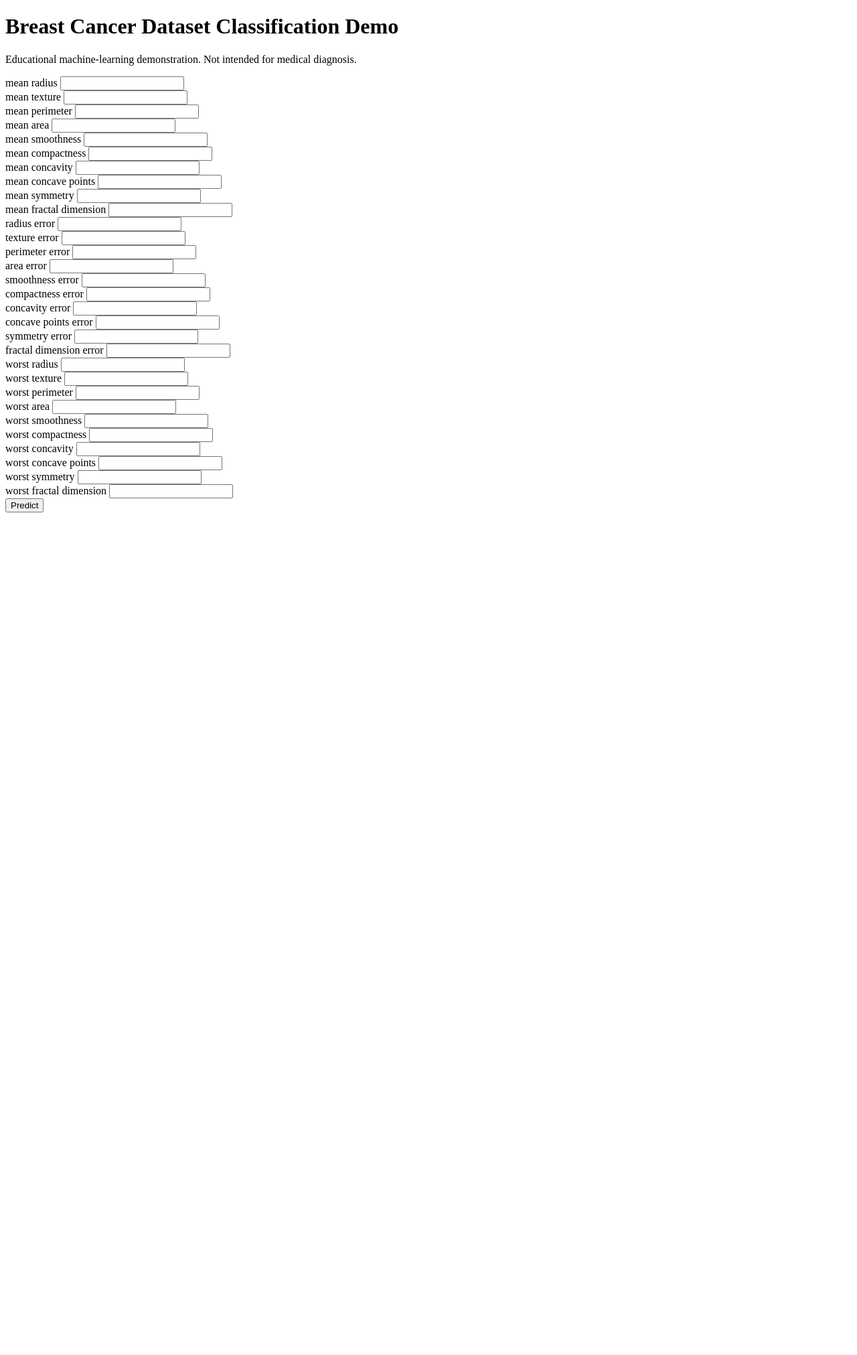
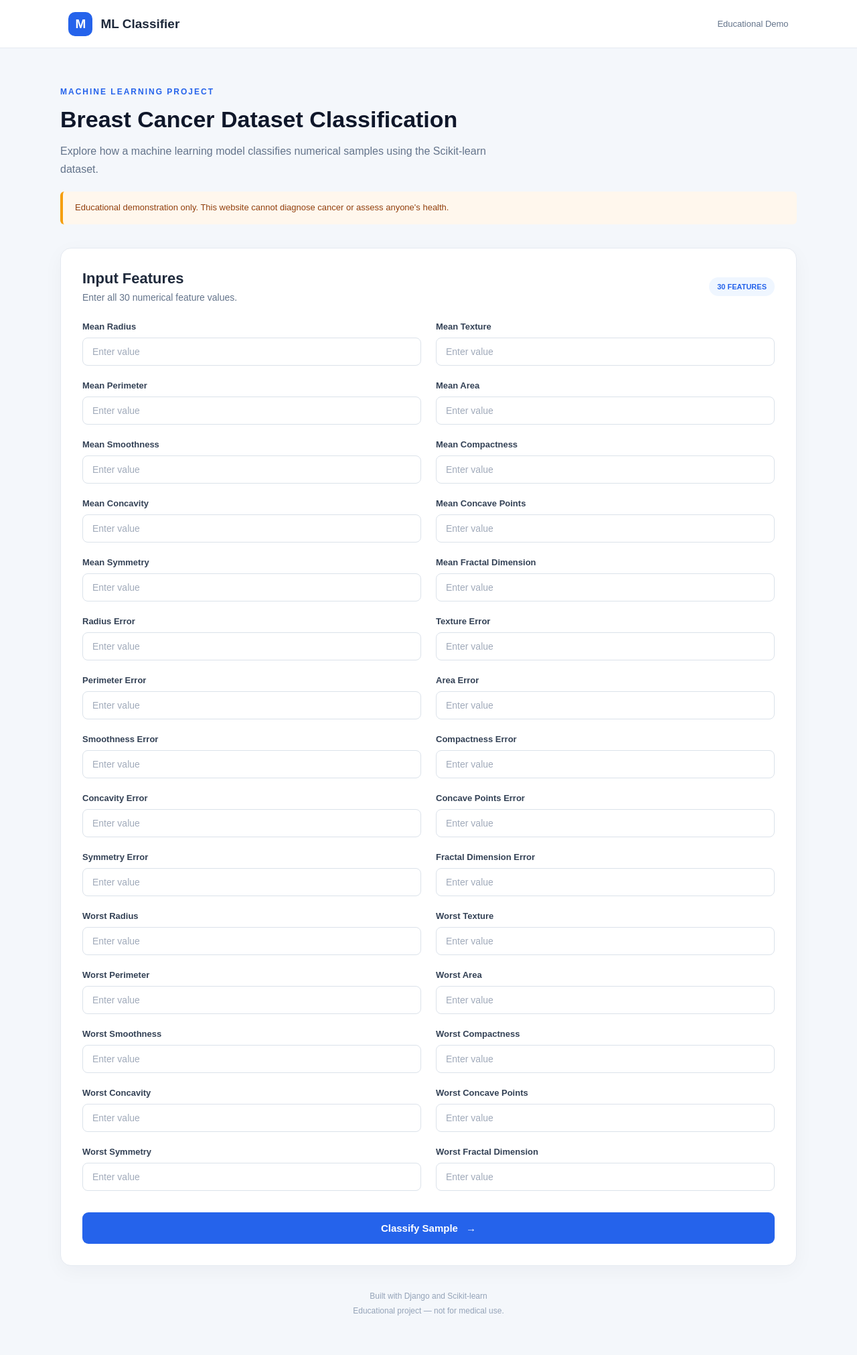
Before and after one commit to AryaShresthaAlphZer0/BreastCancerPredictor, a Django app: page / in a window 1280 px wide. Shown: the whole page at 67% size. Before the commit the page ends 765 px from the top, so only its background shows below. Run offline with Django 5.2, Linux system fonts and the light colour scheme; parts of the project's set-up code (start-up, migrations or seed data) failed here and were passed over.

Commit message:
CSS of the porject

```diff
--- /dev/null
+++ b/BreastCancerPredictor/app/static/predictor/style.css
@@ -0,0 +1,284 @@
+
+/* General reset */
+* {
+    margin: 0;
+    padding: 0;
+    box-sizing: border-box;
+}
+
+body {
+    font-family: Arial, Helvetica, sans-serif;
+    background: #f4f7fb;
+    color: #1e293b;
+    min-height: 100vh;
+}
+
+/* Navbar */
+.navbar {
+    height: 72px;
+    background: #ffffff;
+    border-bottom: 1px solid #e5eaf1;
+
+    display: flex;
+    align-items: center;
+    justify-content: space-between;
+
+    padding: 0 8%;
+}
+
+.brand {
+    display: flex;
+    align-items: center;
+    gap: 12px;
+
+    font-size: 19px;
+    font-weight: 700;
+}
+
+.brand-icon {
+    width: 36px;
+    height: 36px;
+    background: #2563eb;
+    color: white;
+
+    display: grid;
+    place-items: center;
+
+    border-radius: 10px;
+}
+
+.nav-label {
+    color: #64748b;
+    font-size: 13px;
+}
+
+/* Main container */
+.container {
+    max-width: 1100px;
+    width: 90%;
+    margin: 55px auto;
+}
+
+/* Hero section */
+.hero {
+    margin-bottom: 35px;
+}
+
+.eyebrow {
+    color: #2563eb;
+    font-size: 12px;
+    font-weight: bold;
+    letter-spacing: 2px;
+}
+
+.hero h1 {
+    font-size: 34px;
+    margin: 14px 0;
+    color: #0f172a;
+}
+
+.hero p {
+    color: #64748b;
+    line-height: 1.7;
+    max-width: 650px;
+}
+
+.notice {
+    margin-top: 20px;
+    padding: 14px 18px;
+
+    background: #fff7ed;
+    border-left: 4px solid #f59e0b;
+
+    color: #92400e;
+    font-size: 13px;
+    line-height: 1.6;
+
+    border-radius: 6px;
+}
+
+/* Form card */
+.form-card {
+    background: white;
+    border: 1px solid #e5eaf1;
+    border-radius: 16px;
+
+    padding: 32px;
+
+    box-shadow: 0 8px 30px rgba(15, 23, 42, 0.04);
+}
+
+.section-heading {
+    display: flex;
+    align-items: center;
+    justify-content: space-between;
+
+    margin-bottom: 28px;
+}
+
+.section-heading h2 {
+    font-size: 22px;
+    margin-bottom: 7px;
+}
+
+.section-heading p {
+    color: #64748b;
+    font-size: 14px;
+}
+
+.count {
+    background: #eff6ff;
+    color: #2563eb;
+
+    padding: 8px 12px;
+    border-radius: 20px;
+
+    font-size: 11px;
+    font-weight: bold;
+}
+
+/* Input grid */
+.feature-grid {
+    display: grid;
+    grid-template-columns: repeat(2, minmax(0, 1fr));
+    gap: 22px;
+}
+
+.field {
+    display: flex;
+    flex-direction: column;
+    gap: 9px;
+}
+
+.field label {
+    font-size: 13px;
+    font-weight: 600;
+    color: #334155;
+    text-transform: capitalize;
+}
+
+.field input {
+    width: 100%;
+    padding: 12px 14px;
+
+    border: 1px solid #dbe2ea;
+    border-radius: 8px;
+
+    font-size: 14px;
+    outline: none;
+
+    transition: 0.2s;
+}
+
+.field input:focus {
+    border-color: #2563eb;
+    box-shadow: 0 0 0 3px rgba(37, 99, 235, 0.12);
+}
+
+.field input::placeholder {
+    color: #a0aaba;
+}
+
+/* Predict button */
+.predict-btn {
+    width: 100%;
+    margin-top: 32px;
+
+    padding: 15px;
+
+    background: #2563eb;
+    color: white;
+
+    border: none;
+    border-radius: 9px;
+
+    font-size: 15px;
+    font-weight: bold;
+
+    cursor: pointer;
+    transition: 0.2s;
+}
+
+.predict-btn:hover {
+    background: #1d4ed8;
+    transform: translateY(-1px);
+}
+
+.predict-btn span {
+    margin-left: 8px;
+}
+
+/* Result */
+.result {
+    margin-top: 28px;
+    padding: 24px;
+
+    background: #eff6ff;
+    border: 1px solid #bfdbfe;
+    border-radius: 12px;
+}
+
+.result-label {
+    font-size: 11px;
+    font-weight: bold;
+    letter-spacing: 1px;
+    color: #1d4ed8;
+}
+
+.result h2 {
+    margin: 10px 0;
+    font-size: 26px;
+    color: #1e40af;
+}
+
+.result p {
+    font-size: 13px;
+    line-height: 1.6;
+    color: #475569;
+}
+
+.error {
+    margin-top: 20px;
+    padding: 14px;
+    background: #fef2f2;
+    color: #b91c1c;
+    border-radius: 8px;
+}
+
+/* Footer */
+footer {
+    text-align: center;
+    color: #94a3b8;
+    font-size: 12px;
+    line-height: 1.8;
+    margin: 35px 0;
+}
+
+/* Responsive design */
+@media (max-width: 650px) {
+    .navbar {
+        padding: 0 5%;
+    }
+
+    .container {
+        width: 92%;
+        margin: 35px auto;
+    }
+
+    .hero h1 {
+        font-size: 27px;
+    }
+
+    .form-card {
+        padding: 20px;
+    }
+
+    .feature-grid {
+        grid-template-columns: 1fr;
+    }
+
+    .section-heading {
+        align-items: flex-start;
+        gap: 12px;
+    }
+}
--- a/BreastCancerPredictor/app/templates/predictor/home.html
+++ b/BreastCancerPredictor/app/templates/predictor/home.html
@@ -1,25 +1,65 @@
+
+{% load static %}
 
 <!DOCTYPE html>
-<html>
+<html lang="en">
 <head>
+    <meta charset="UTF-8">
+    <meta name="viewport" content="width=device-width, initial-scale=1.0">
+
     <title>ML Classification Demo</title>
+
+    <link rel="stylesheet" href="{% static 'predictor/style.css' %}">
 </head>
 
 <body>
 
-    <h1>Breast Cancer Dataset Classification Demo</h1>
+    <nav class="navbar">
+        <div class="brand">
+            <span class="brand-icon">M</span>
+            <span>ML Classifier</span>
+        </div>
+
+        <span class="nav-label">Educational Demo</span>
+    </nav>
+
+    <main class="container">
+
+        <section class="hero">
+            <span class="eyebrow">MACHINE LEARNING PROJECT</span>
+
+            <h1>Breast Cancer Dataset Classification</h1>
 
             <p>
-        Educational machine-learning demonstration.
-        Not intended for medical diagnosis.
+                Explore how a machine learning model classifies
+                numerical samples using the Scikit-learn dataset.
             </p>
+
+            <div class="notice">
+                Educational demonstration only. This website
+                cannot diagnose cancer or assess anyone's health.
+            </div>
+        </section>
+
+        <section class="form-card">
+
+            <div class="section-heading">
+                <div>
+                    <h2>Input Features</h2>
+                    <p>Enter all 30 numerical feature values.</p>
+                </div>
+
+                <span class="count">30 FEATURES</span>
+            </div>
 
             <form method="POST">
                 {% csrf_token %}
 
+                <div class="feature-grid">
+
                     {% for feature in features %}
 
-            <div>
+                        <div class="field">
                             <label for="{{ feature.key }}">
                                 {{ feature.label }}
                             </label>
@@ -29,25 +69,48 @@
                                 step="any"
                                 id="{{ feature.key }}"
                                 name="{{ feature.key }}"
+                                placeholder="Enter value"
                                 required
                             >
                         </div>
 
                     {% endfor %}
 
-        <button type="submit">
-            Predict
+                </div>
+
+                <button type="submit" class="predict-btn">
+                    Classify Sample
+                    <span>→</span>
                 </button>
 
             </form>
 
             {% if result %}
-        <h2>Model classification: {{ result }}</h2>
+                <div class="result">
+                    <span class="result-label">MODEL CLASSIFICATION</span>
+                    <h2>{{ result|title }}</h2>
+                    <p>
+                        This is the model's classification of the
+                        submitted numerical values, not a medical result.
+                    </p>
+                </div>
             {% endif %}
 
             {% if error %}
-        <p>{{ error }}</p>
+                <div class="error">
+                    {{ error }}
+                </div>
             {% endif %}
+
+        </section>
+
+        <footer>
+            Built with Django and Scikit-learn
+            <br>
+            Educational project — not for medical use.
+        </footer>
+
+    </main>
 
 </body>
 </html>
```
Lines whose indentation alone changed are shown as unchanged.
